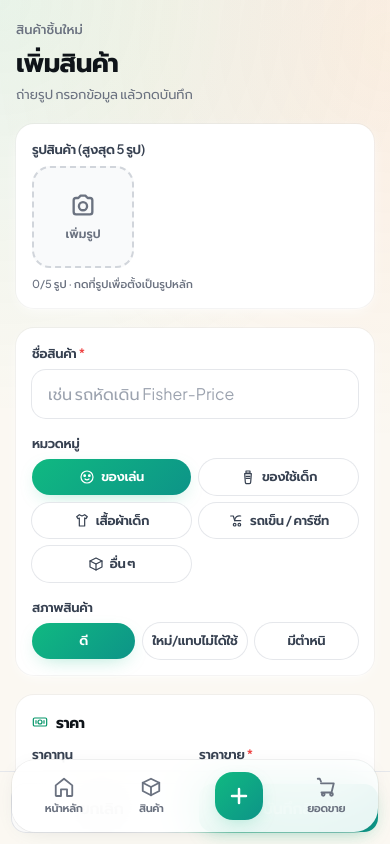
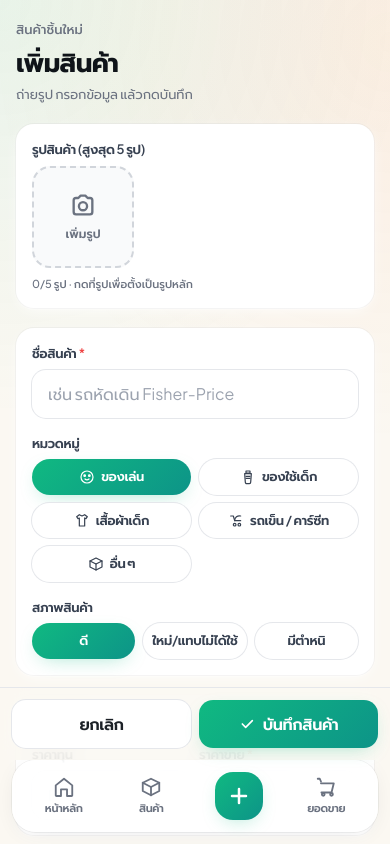
Before and after one commit to SuperX89/-, a Next.js app: page /add in a window 390 px wide. Shown: the top 844 px of the page. Built offline with nearby package versions, Linux system fonts and the light colour scheme.

Commit message:
fix: save button above bottom nav; allow gallery image selection

```diff
--- a/src/app/add/page.tsx
+++ b/src/app/add/page.tsx
@@ -188,10 +188,10 @@ export default function AddProductPage() {
         />
       </section>
 
-      {/* Sticky save button on mobile */}
+      {/* Sticky save button on mobile — sits above BottomNav */}
       <div
-        className="fixed bottom-0 inset-x-0 md:static z-30"
-        style={{ paddingBottom: "env(safe-area-inset-bottom)" }}
+        className="fixed inset-x-0 md:static z-50"
+        style={{ bottom: "calc(84px + env(safe-area-inset-bottom))" }}
       >
         <div className="glass md:bg-transparent border-t border-ink-200 md:border-0 p-3 md:p-0">
           <div className="max-w-3xl mx-auto flex gap-2">
--- a/src/components/ImageUploader.tsx
+++ b/src/components/ImageUploader.tsx
@@ -128,7 +128,6 @@ export default function ImageUploader({
         type="file"
         accept="image/*"
         multiple
-        capture="environment"
         className="hidden"
         onChange={(e) => handleFiles(e.target.files)}
       />
```
